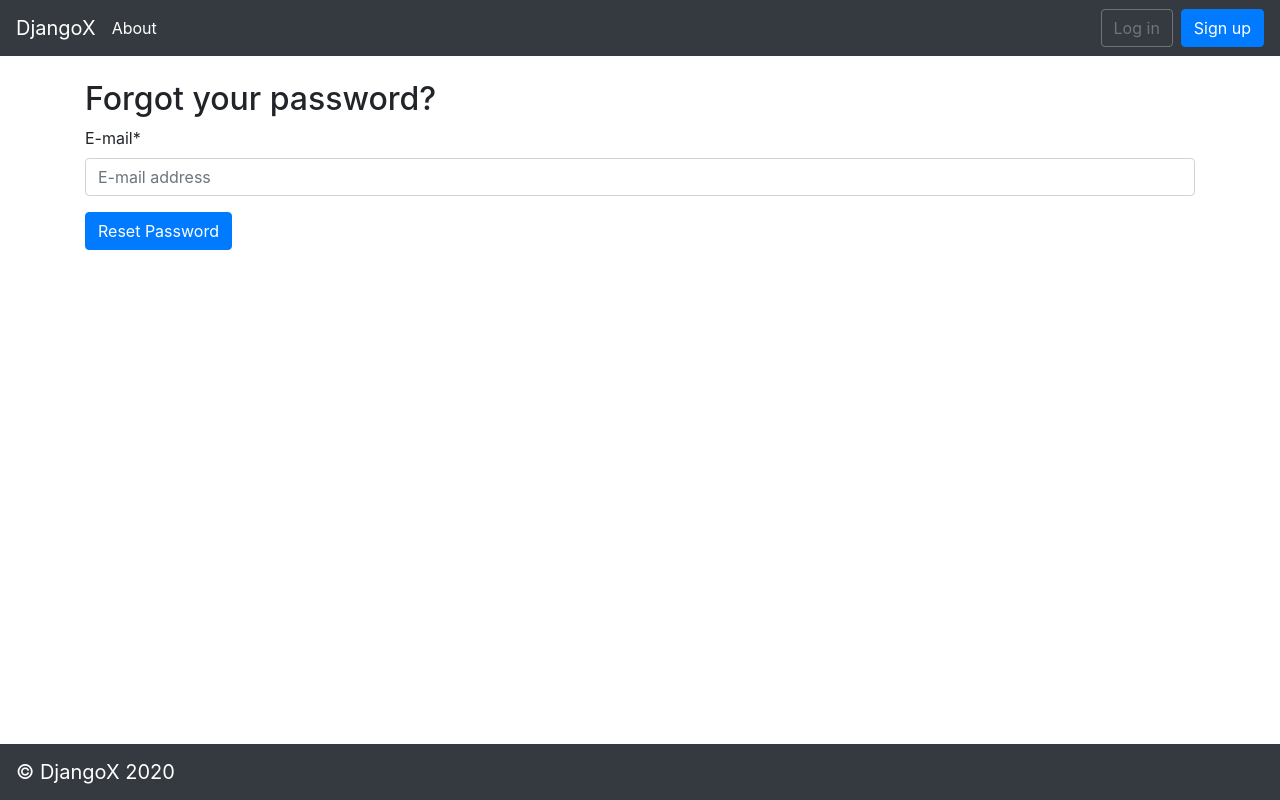
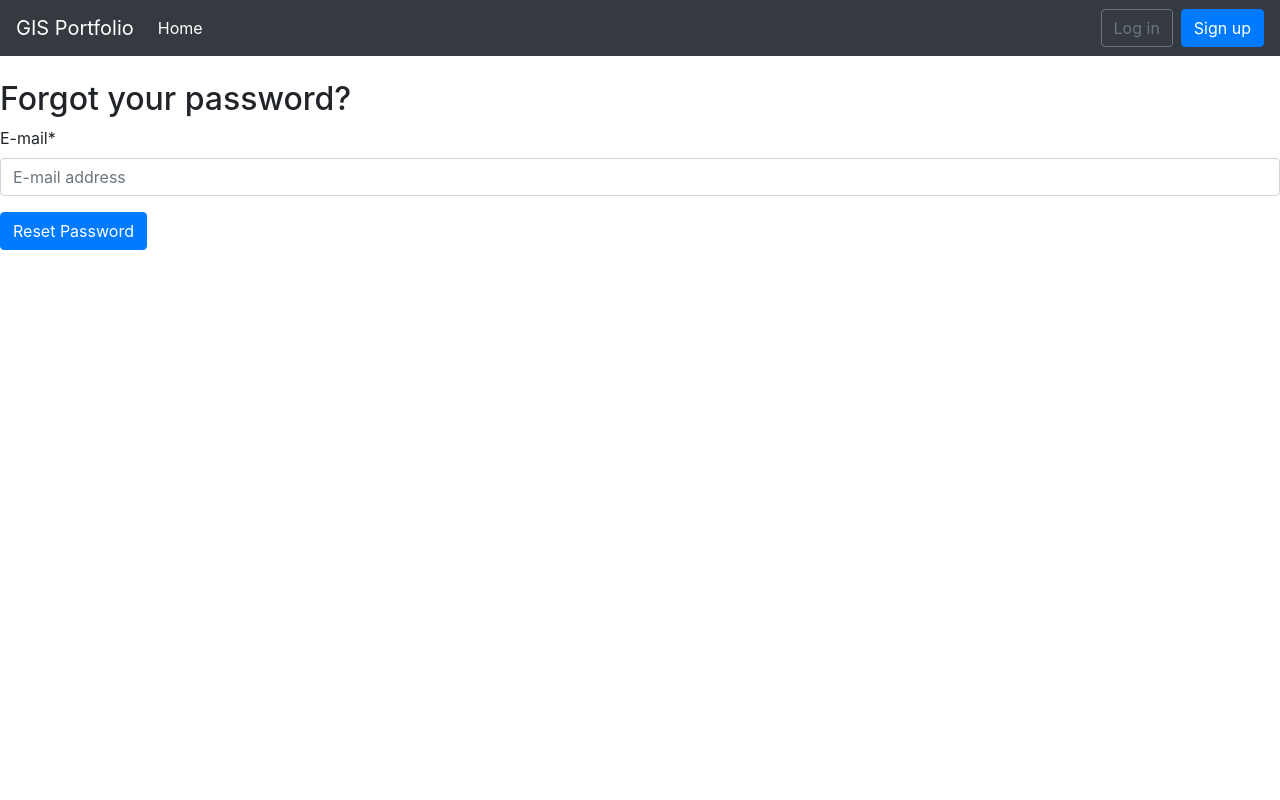
Before and after one commit to zamuzakki/gis-portfolio, a Django app: page /accounts/password/reset/ in a window 1280 px wide. Run offline with Django 3.2, Linux system fonts and the light colour scheme; parts of the project's set-up code (start-up, migrations or seed data) failed here and were passed over; some libraries are stand-ins or nearby versions.

Commit message:
Edit _base.html. Use local JS and CSS, navbar, and block

```diff
--- a/templates/_base.html
+++ b/templates/_base.html
@@ -5,28 +5,33 @@
 <meta charset="utf-8">
 <meta http-equiv="X-UA-Compatible" content="IE=edge,chrome=1">
 <meta name="viewport" content="width=device-width,minimum-scale=1,initial-scale=1">
-<title>{% block title %}DjangoX{% endblock title %}</title>
-<meta name="description" content="A framework for launching new Django projects quickly.">
+<title>{% block title %}GIS Profile{% endblock title %}</title>
+<meta name="description" content="Simple GIS Portfolio app">
 <meta name="author" content="">
 <link rel="shortcut icon" type="image/x-icon" href="{% static 'images/favicon.ico' %}">
 
-{% block css %}
 <!-- Bootstrap CSS -->
-<link rel="stylesheet" href="https://stackpath.bootstrapcdn.com/bootstrap/4.1.3/css/bootstrap.min.css" integrity="sha384-MCw98/SFnGE8fJT3GXwEOngsV7Zt27NXFoaoApmYm81iuXoPkFOJwJ8ERdknLPMO" crossorigin="anonymous">
+<link rel="stylesheet" href="{% static 'css/bootstrap.css' %}">
+<link rel="stylesheet" href="{% static 'css/base.css' %}">
 
-<link rel="stylesheet" href="{% static 'css/base.css' %}">
-{% endblock %}
+{% block css %}{% endblock %}
 </head>
 
 <body>
   <nav class="navbar navbar-expand-md navbar-dark bg-dark mb-4">
-      <a class="navbar-brand" href="{% url 'home' %}">DjangoX</a>
+      <span class="navbar-brand">GIS Portfolio</span>
       <button class="navbar-toggler" type="button" data-toggle="collapse" data-target="#navbarCollapse" aria-controls="navbarCollapse" aria-expanded="false" aria-label="Toggle navigation">
         <span class="navbar-toggler-icon"></span>
       </button>
       <div class="collapse navbar-collapse" id="navbarCollapse">
-        <a class="navbar-link" href="{% url 'about' %}">About</a>
+
+        <br>
         {% if user.is_authenticated %}
+          <ul class="navbar-nav">
+              <a class="nav-item nav-link ml-lg-2" href="{% url 'home' %}">Home</a>
+              <a class="nav-item nav-link" href="{% url 'profile' %}">My Profile</a>
+          </ul>
+
           <ul class="navbar-nav ml-auto">
             <li class="nav-item">
               <a class="nav-link dropdown-toggle" href="#" id="userMenu" data-toggle="dropdown" aria-haspopup="true" aria-expanded="false">
@@ -40,6 +45,9 @@
             </li>
           </ul>
         {% else %}
+          <ul class="navbar-nav">
+            <a class="nav-item nav-link active" href="{% url 'home' %}">Home</a>
+          </ul>
           <form class="form-inline ml-auto">
             <a href="{% url 'account_login' %}" class="btn btn-outline-secondary">Log in</a>
             <a href="{% url 'account_signup' %}" class="btn btn-primary ml-2">Sign up</a>
@@ -48,28 +56,19 @@
       </div>
     </nav>
 
-  <div class="container">
-    {% block content %}
-      <p>Default content...</p>
-    {% endblock content %}
-  </div>
+  {% block content %}
+  {% endblock content %}
 
-   <nav class="navbar fixed-bottom navbar-dark bg-dark">
-    <a class="navbar-brand" href="#">&copy; DjangoX 2020</a>
-  </nav>
-
-  {% block javascript %}
   <!-- Bootstrap JavaScript -->
-  <script src="https://code.jquery.com/jquery-3.3.1.slim.min.js" integrity="sha384-q8i/X+965DzO0rT7abK41JStQIAqVgRVzpbzo5smXKp4YfRvH+8abtTE1Pi6jizo" crossorigin="anonymous"></script>
-  <script src="https://cdnjs.cloudflare.com/ajax/libs/popper.js/1.14.3/umd/popper.min.js" integrity="sha384-ZMP7rVo3mIykV+2+9J3UJ46jBk0WLaUAdn689aCwoqbBJiSnjAK/l8WvCWPIPm49" crossorigin="anonymous"></script>
-  <script src="https://stackpath.bootstrapcdn.com/bootstrap/4.1.3/js/bootstrap.min.js" integrity="sha384-ChfqqxuZUCnJSK3+MXmPNIyE6ZbWh2IMqE241rYiqJxyMiZ6OW/JmZQ5stwEULTy" crossorigin="anonymous"></script>
-
-  <!-- 3rd party JavaScript -->
+  <script src="{% static 'js/jquery-3.2.1.min.js' %}"></script>
+  <script src="{% static 'js/popper.min.js' %}"></script>
+  <script src="{% static 'js/bootstrap.min.js' %}"></script>
 
   <!-- Project JS -->
   <script src="{% static 'js/base.js' %}"></script>
 
-  {% endblock javascript %}
+  <!-- 3rd party JavaScript -->
+  {% block javascript %}{% endblock javascript %}
 
 </body>
 </html>
```
